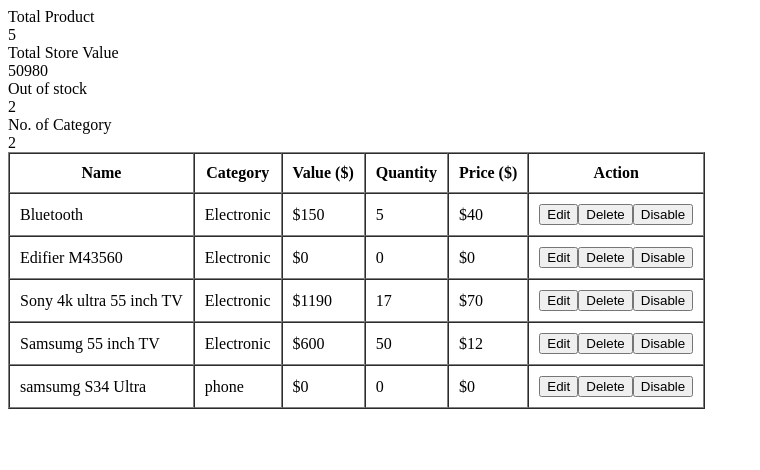
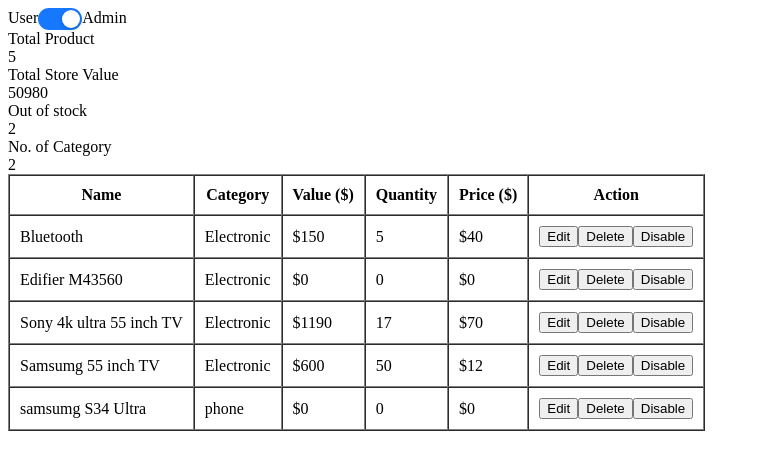
Before and after one commit to kedaroo/inventory-management-private, a React (Vite) app: page / in a window 1280 px wide. Shown: the top 470 px of the page, without its empty margins (0-760 px from the left). Built offline with nearby package versions, Linux system fonts and the light colour scheme; no server answers.

Commit message:
add role based permissions

```diff
--- a/src/App.tsx
+++ b/src/App.tsx
@@ -3,6 +3,7 @@
 import InventoryStats from "./components/inventory-stats/inventory-stats";
 import InventoryTable from "./components/inventory-table/inventory-table";
 import "./App.css";
+import Header from "./components/header/header";
 
 function App() {
   const fetchInventory = useInventoryStore((state) => state.fetchInventory);
@@ -13,6 +14,7 @@
 
   return (
     <>
+    <Header />
       <InventoryStats />
       <InventoryTable />
     </>
--- /dev/null
+++ b/src/components/header/header.tsx
@@ -0,0 +1,19 @@
+import { Switch } from "antd";
+import { usePermissionStore } from "../../stores/permission-store";
+
+export default function Header() {
+  const { role, setRole } = usePermissionStore();
+
+  const handleChange = (checked: boolean) => {
+    if (checked) setRole("admin");
+    else setRole("user");
+  };
+
+  return (
+    <header>
+      User
+      <Switch value={role === "admin"} onChange={handleChange} />
+      Admin
+    </header>
+  );
+}
--- a/src/components/inventory-table/inventory-table.tsx
+++ b/src/components/inventory-table/inventory-table.tsx
@@ -6,12 +6,14 @@
 import { useState } from "react";
 import EditItemModal from "../edit-item-modal/edit-item-modal";
 import { TInventoryItem } from "../../types/inventory";
+import { usePermissionStore } from "../../stores/permission-store";
 
 export default function InventoryTable() {
   const [isModalOpen, setIsModalOpen] = useState(false);
   const [selectedItem, setSelectedItem] = useState<null | TInventoryItem>(null);
   const inventory = useInventoryStore((state) => state.inventory);
   const updateInventory = useInventoryStore((state) => state.updateInventory);
+  const role = usePermissionStore(state => state.role);
 
   const handleDelete = (itemId: string) => {
     const newInventory = deleteInventoryItem(inventory, itemId);
@@ -54,9 +56,9 @@
               <td>{item.quantity}</td>
               <td>{item.price}</td>
               <td>
-                <button onClick={() => handleEdit(item)}>Edit</button>
-                <button onClick={() => handleDelete(item.id)}>Delete</button>
-                <button onClick={() => handleDisable(item.id)}>
+                <button disabled={role === 'user' || item.disabled} onClick={() => handleEdit(item)}>Edit</button>
+                <button disabled={role === 'user'} onClick={() => handleDelete(item.id)}>Delete</button>
+                <button disabled={role === 'user'} onClick={() => handleDisable(item.id)}>
                   {item.disabled ? "Enable" : "Disable"}
                 </button>
               </td>
```
